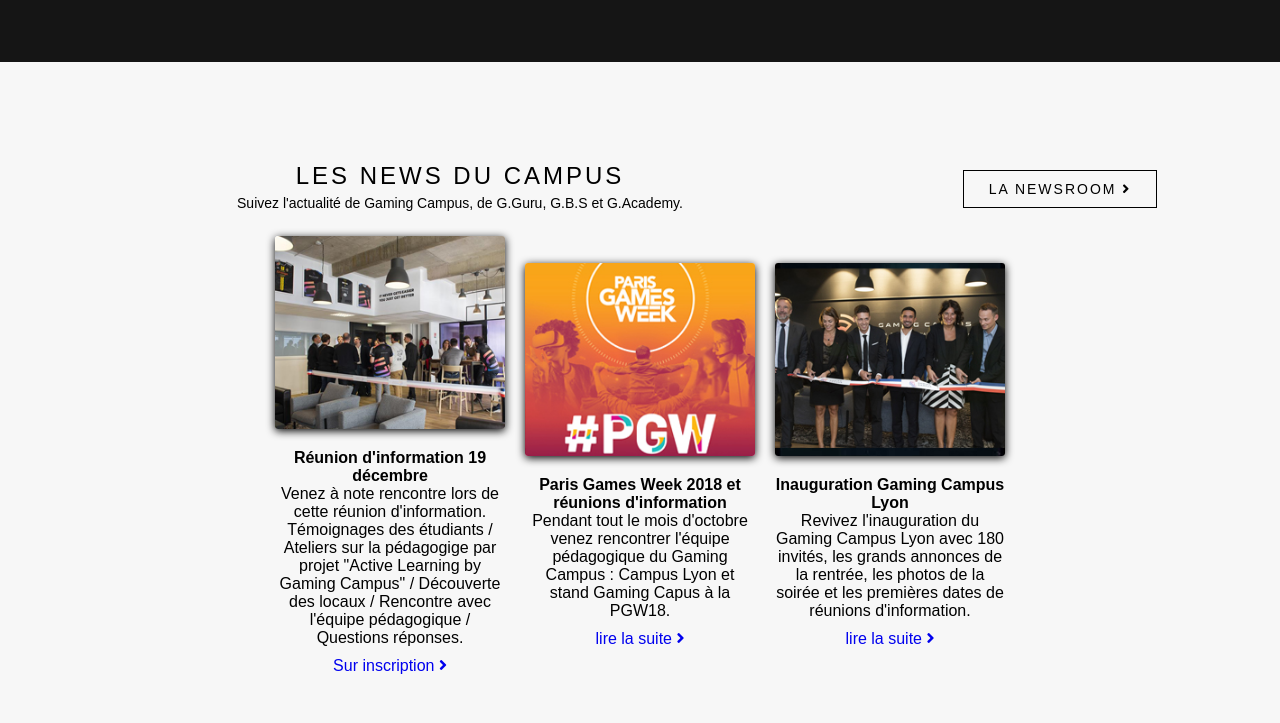
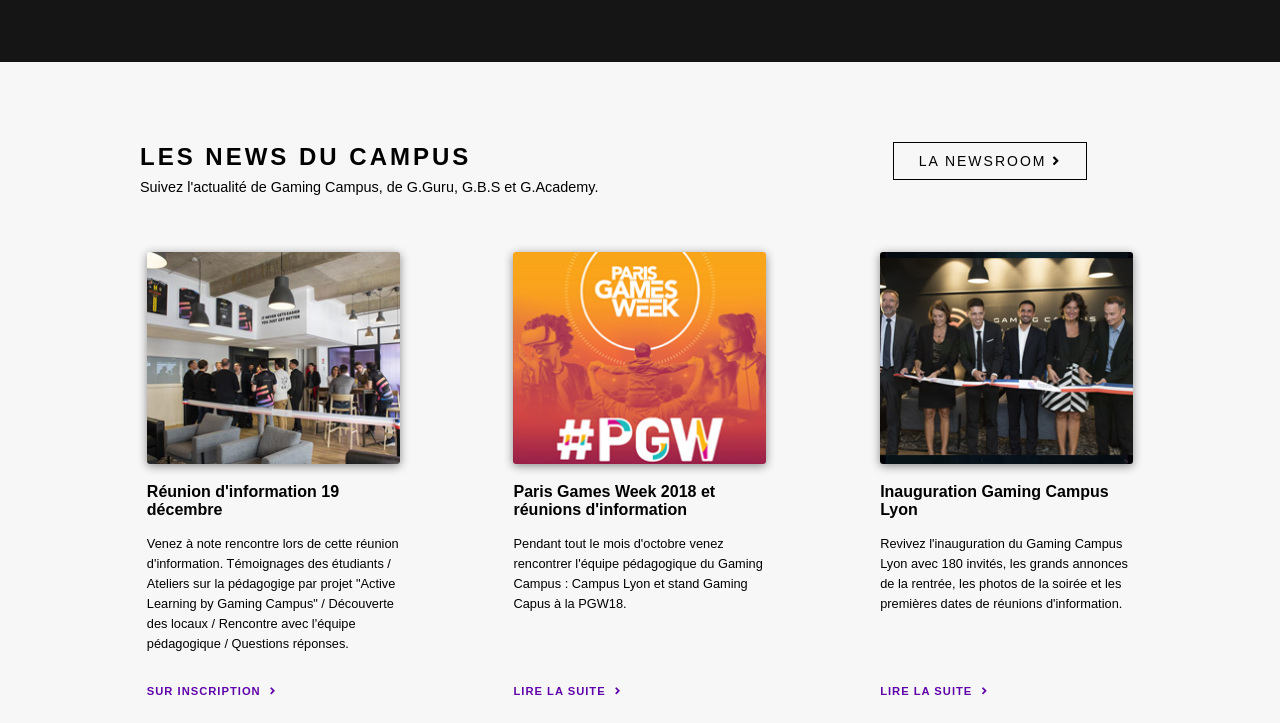
Before and after one commit to KEVIN-BRET/css-tp3-integration-gaming-campus, a plain HTML site: page index.html in a window 1280 px wide. Shown: the part 1157-1880 px from the top of the page. Drawn offline with Linux system fonts and the light colour scheme.

Commit message:
news-part

```diff
--- a/style.css
+++ b/style.css
@@ -63,7 +63,7 @@
   font-weight: 600;
   font-size: 16px;
   /* border-top: 5px solid transparent; */
-  transition: 0.3s ease;
+  transition: all 0.3s ease;
   padding: 20px 0;
 }
 
@@ -179,42 +179,36 @@
   padding: 10px 32px;
 }
 
-
-
-
-
-
-
-
 .news-part {
-  display: flex;
-  flex-direction: column;
-  align-items: center;
-  justify-content: center;
-  margin: 0 auto;
-  padding: 100px 30px;
   background: var(--color6);
+  padding: 80px 0 45px;
 }
 
 .news-part .header-news {
-  max-width: 1200px;
-  width: 100%;
   display: grid;
   grid-template-columns: 70% 30%;
-  align-items: center;
+  max-width: 1000px;
+  margin: 0 auto;
+}
+
+.news-part .header-news .left-part {
+  line-height: 30px;
 }
 
 .news-part .header-news .left-part h2 {
   text-transform: uppercase;
-  font-weight: 400;
+  font-weight: 600;
   letter-spacing: 3px;
-  margin-bottom: 5px;
+  /* margin-bottom: 5px; */
+  text-align: left;
 }
 
 .news-part .header-news .left-part p {
-  font-size: 14px;
+  font-size: 0.9rem;
   font-weight: 500;
   margin-bottom: 5px;
+
+  text-align: left;
 }
 
 .news-part .header-news .right-part button {
@@ -231,32 +225,60 @@
   background: var(--color4);
 }
 
-.news-part .main-news {
+.news-part .main-news .main-news-container {
+  display: flex;
+  justify-content: space-around;
+  grid-template-columns: 33% 34% 33%;
+  max-width: 1100px;
+  margin: 45px auto;
 }
 
-.news-part .main-news .main-news-container {
-  display: flex;
-  flex-direction: row;
-  align-items: center;
-  justify-content: space-between;
+.news-part .main-news .main-news-container > div {
+  position: relative;
+  max-width: 23%;
 }
 
-.news-part .main-news .main-news-container div {
-  display: flex;
-  flex-direction: column;
-  align-items: center;
-  justify-content: center;
-  width: 250px;
-  padding: 10px;
-}
-
-.news-part .main-news .main-news-container div .mn-pic {
+/* .news-part .main-news .main-news-container div .mn-pic {
   margin-bottom: 10px;
-}
+} */
 
 .news-part .main-news .main-news-container div .mn-pic img {
   width: 100%;
   object-fit: cover;
   border-radius: 3px;
-  box-shadow: 0 2px 8px #000000;
+  box-shadow: 0 2px 10px #888;
 }
+
+.news-part .main-news .main-news-container h4 {
+    margin: 15px 0;
+    text-align: left;
+}
+
+.news-part .main-news .main-news-container p {
+    text-align: left;
+    font-size: 0.8rem;
+    line-height: 20px;
+    margin-bottom: 45px;
+}
+
+.link {
+    text-align: left;
+    position: absolute;
+    bottom: 0;
+}
+
+.link a {
+    text-transform: uppercase;
+    color: var(--color2);
+    font-size: 0.7rem;
+    letter-spacing: 1px;
+    font-weight: 900;
+}
+
+.link:hover {
+    text-decoration: underline;
+}
+
+.link i {
+    transform: translateX(5px);
+}
```
